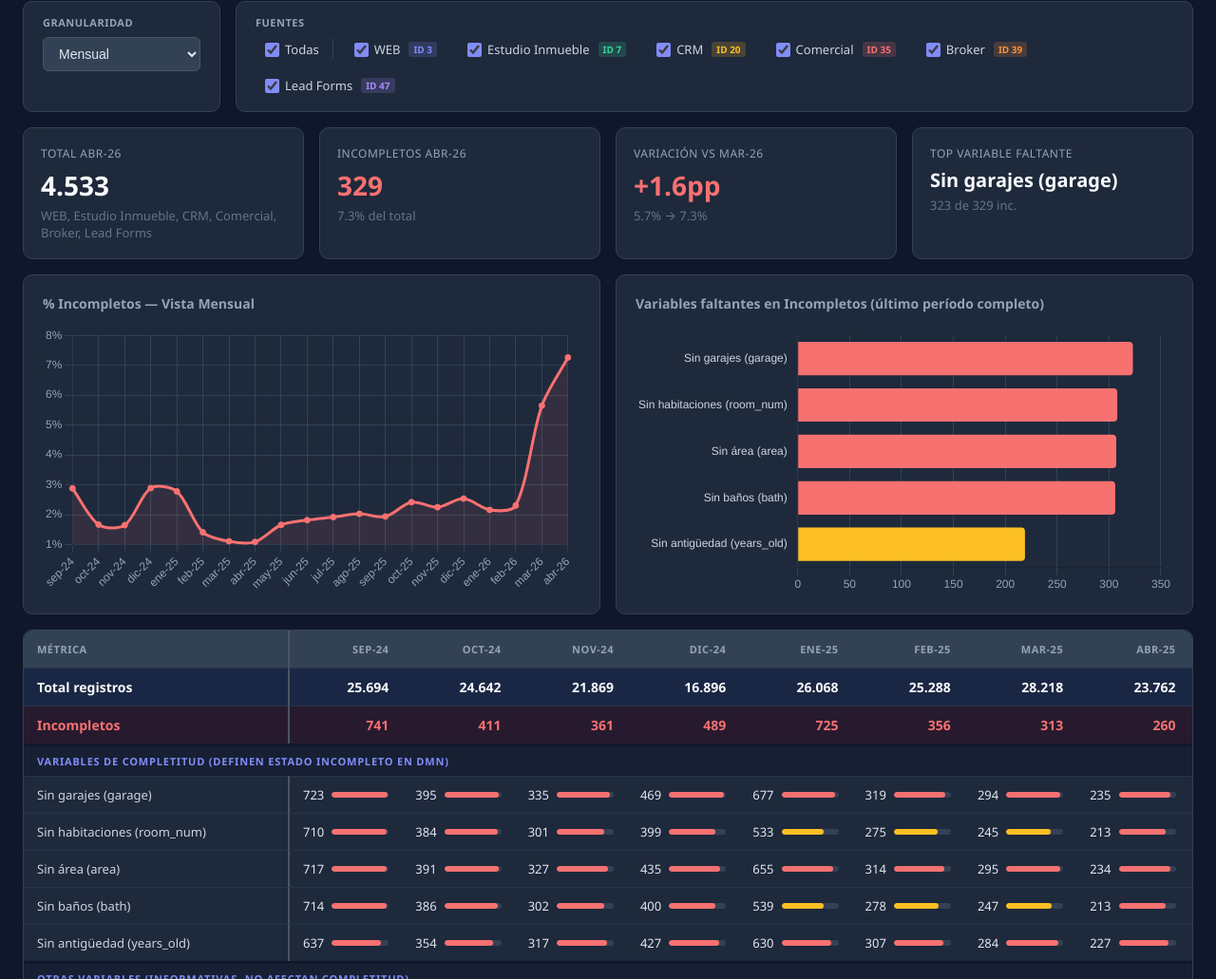
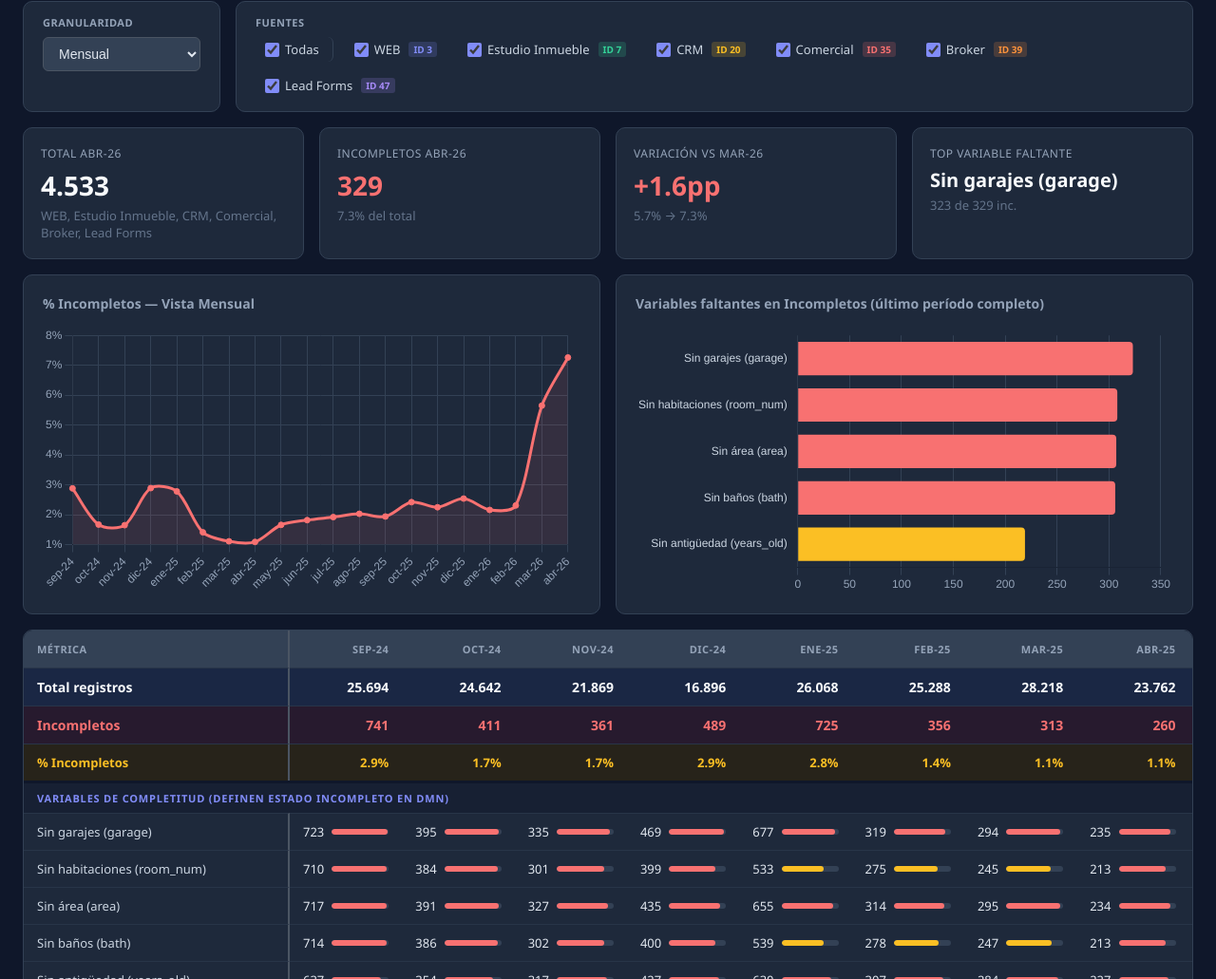
Before and after one commit to camotoya/tableros-marketing-habi, a plain HTML site: page index.html in a window 1280 px wide. Shown: the part 69-1100 px from the top of the page at 95% size. Drawn offline with nearby package versions, Linux system fonts and the light colour scheme.

Commit message:
Add % incompletos row to table
Co-Authored-By: Claude Opus 4.6 (1M context) <noreply@anthropic.com>

```diff
--- a/index.html
+++ b/index.html
@@ -48,6 +48,8 @@
   tbody tr.row-total td:first-child { background: #1a2744; }
   tbody tr.row-incompletos td { font-weight: 700; color: #f87171; font-size: 14px; background: #271a2e; }
   tbody tr.row-incompletos td:first-child { background: #271a2e; }
+  tbody tr.row-pct td { font-weight: 600; color: #fbbf24; font-size: 13px; background: #27231a; }
+  tbody tr.row-pct td:first-child { background: #27231a; }
   tbody tr.row-separator td { padding: 0; height: 3px; background: #0f172a; border: none; }
   tbody tr.row-separator td:first-child { background: #0f172a; border-right-color: #0f172a; }
   tbody tr.row-group-header td { font-size: 11px; font-weight: 700; text-transform: uppercase; letter-spacing: 0.8px; color: #818cf8; padding: 8px 14px; background: #172033; border: none; }
@@ -199,6 +201,7 @@ function render(rows, gran, filterLabel) {
   let tb = '';
   tb += `<tr class="row-total"><td>${LABELS.total}</td>`+periods.map(p=>`<td>${rows.find(r=>r.periodo===p).total.toLocaleString('es-CO')}</td>`).join('')+'</tr>';
   tb += `<tr class="row-incompletos"><td>${LABELS.incompletos}</td>`+periods.map(p=>`<td>${rows.find(r=>r.periodo===p).incompletos.toLocaleString('es-CO')}</td>`).join('')+'</tr>';
+  tb += `<tr class="row-pct"><td>% Incompletos</td>`+periods.map(p=>{const r=rows.find(x=>x.periodo===p);const pct=r.total>0?((r.incompletos/r.total)*100).toFixed(1):'0.0';return `<td>${pct}%</td>`;}).join('')+'</tr>';
   tb += `<tr class="row-separator"><td colspan="${cs}"></td></tr>`;
   tb += `<tr class="row-group-header"><td colspan="${cs}">Variables de completitud (definen estado incompleto en DMN)</td></tr>`;
   sC.forEach(f=>{tb+=`<tr><td>${LABELS[f]}</td>`+periods.map(p=>{const r=rows.find(x=>x.periodo===p);return barCell(r[f]||0,r.incompletos);}).join('')+'</tr>';});
```
Also changed, not shown: tablero_incompletos_web.html (+3 -0 lines).
